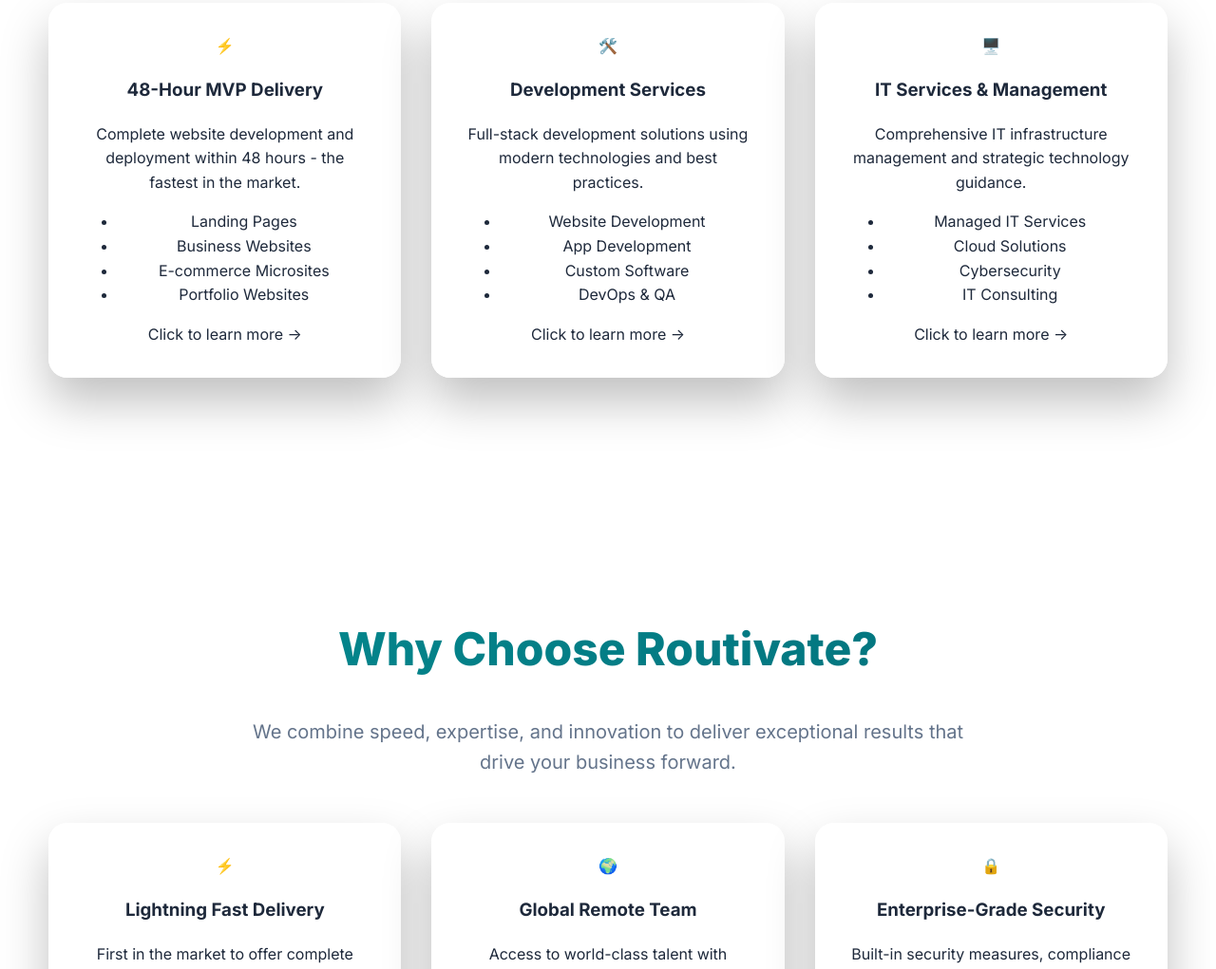
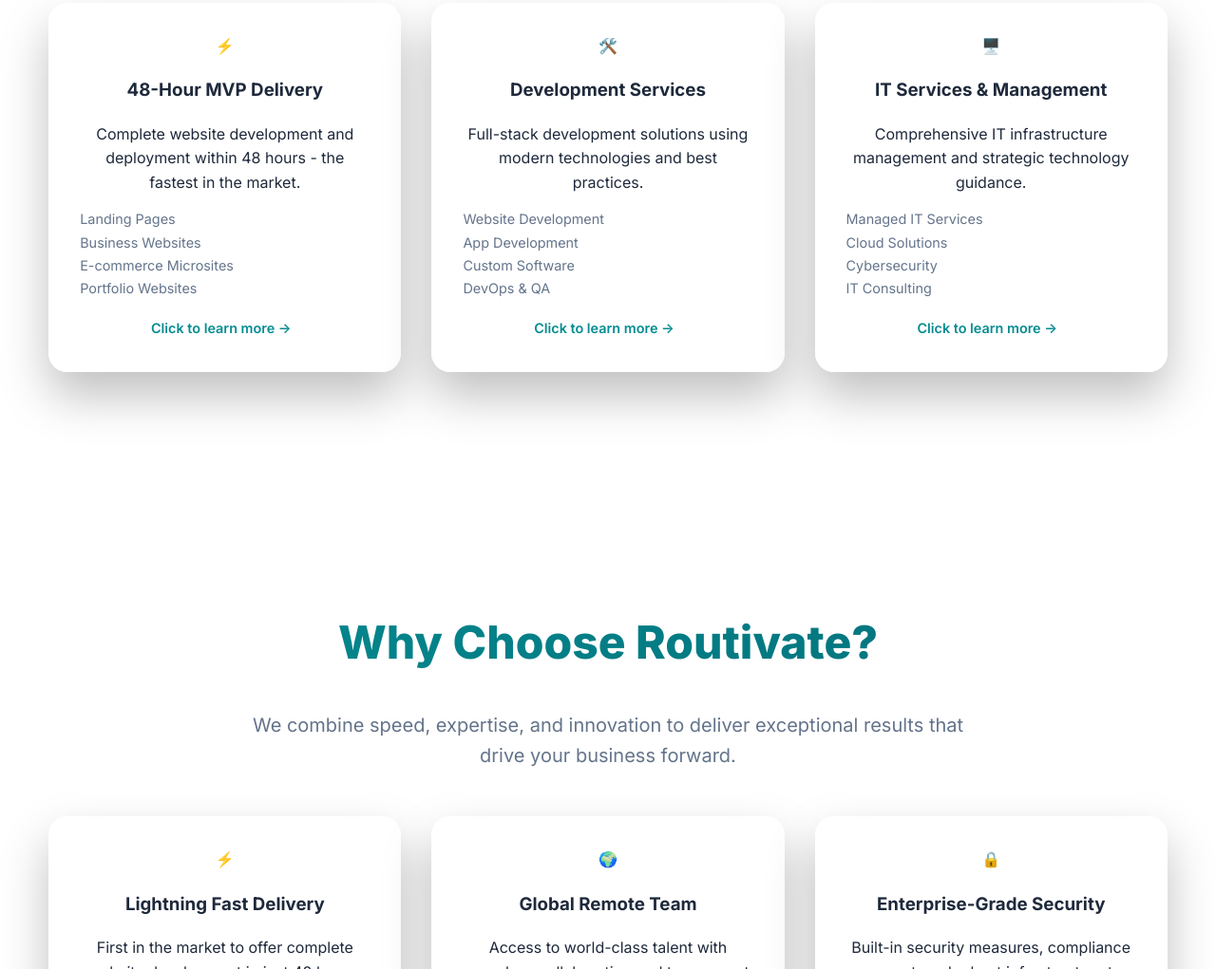
Before and after one commit to routivate-dev/Routivate-Website, a website: page index.html in a window 1280 px wide. Shown: the part 1419-2440 px from the top of the page at 95% size. Drawn offline with Linux system fonts and the light colour scheme; no server answers.

Commit message:
our service section fixed

```diff
--- a/index.css
+++ b/index.css
@@ -50,6 +50,22 @@
     overflow: hidden;
 }
 
+/* Service features list styling */
+.service-features {
+    list-style: none;
+    padding: 0;
+    margin: 1rem 0 0 0;
+    text-align: left;
+}
+
+.service-features li {
+    margin: 0.25rem 0;
+    padding: 0;
+    color: var(--text-secondary);
+    font-size: 0.9rem;
+    line-height: 1.4;
+}
+
 .service-card::before {
     content: '';
     position: absolute;
@@ -69,6 +85,36 @@
 .service-card:hover {
     transform: translateY(-8px);
     box-shadow: var(--shadow-lg);
+}
+
+.service-card .learn-more {
+    margin-top: 1rem;
+    font-size: 0.9rem;
+    font-weight: 600;
+    color: var(--primary);
+    text-decoration: none;
+    display: inline-flex;
+    align-items: center;
+    gap: 0.5rem;
+    transition: all 0.3s ease;
+    cursor: pointer;
+}
+
+.service-card .learn-more:hover {
+    color: var(--primary-dark);
+    transform: translateX(4px);
+}
+
+.service-card .learn-more::after {
+    content: '';
+    width: 0;
+    height: 2px;
+    background: var(--primary);
+    transition: width 0.3s ease;
+}
+
+.service-card .learn-more:hover::after {
+    width: 100%;
 }
 
 .service-icon {
@@ -553,6 +599,14 @@
     color: var(--primary-light) !important;
 }
 
+html[data-theme="dark"] .service-card .learn-more:hover {
+    color: #06a0a8 !important;
+}
+
+html[data-theme="dark"] .service-features li {
+    color: #94a3b8 !important;
+}
+
 /* Dark theme styles for testimonial cards */
 html[data-theme="dark"] .testimonial .card {
     background: rgba(15, 23, 42, 0.9) !important;
```
